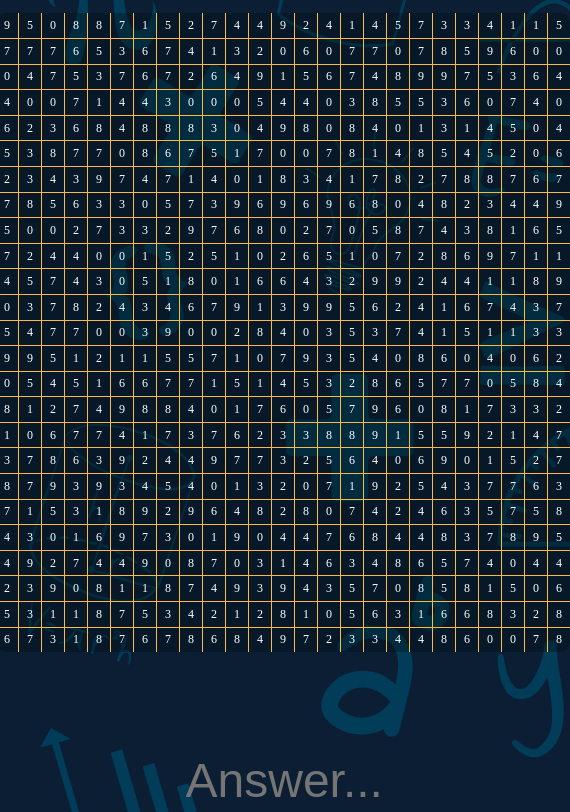
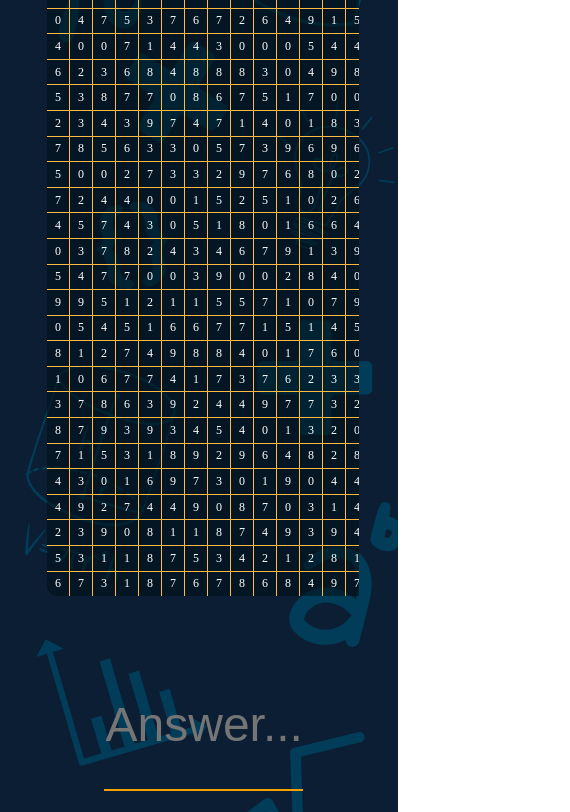
Before and after one commit to DanielL-01/test, a plain HTML site: page index.html in a window 390 px wide. Shown: the part 164-976 px from the top of the page, 570 px wide, since content can reach past the window. Drawn offline with Linux system fonts and the light colour scheme.

Commit message:
Add files via upload

```diff
--- a/index.html
+++ b/index.html
@@ -14,6 +14,7 @@
         <h2><span id="hour">00</span>:<span id="minute">00</span>:<span id="second">00</span></h1>
     </div>
     <div id="part-2">
+        <div id="table">
             <table >
                 <tr>
                   <td id="row-1-col-1"></td>
@@ -691,13 +692,17 @@
                     <td id="row-25-col-25"></td>
                 </tr>
               </table>
+        </div>
+
 
 
           <div id="form">
             <input type="text" placeholder="Answer...">
-            <button onclick="check_answer()">Check</button>
+            <button onclick="check_answer()" id="check">Check</button>
             <h1 id="result"></h1>
+
           </div>
+
     </div>
 
 
--- a/script.js
+++ b/script.js
@@ -3,6 +3,7 @@ document.addEventListener("DOMContentLoaded", () => {
     var seconds = 0
     var minutes = 0
     var hours = 0
+    var attempts = 0
 
 
 
@@ -50,12 +51,12 @@ document.addEventListener("DOMContentLoaded", () => {
 
     document.querySelector("input").addEventListener("keypress", function(event){
         if (event.key == 'Enter'){
-            document.querySelector("button").click()
+            document.querySelector("#check").click()
 
         }
     })
 
-    document.querySelector("button").onclick = () => {
+    document.querySelector("#check").onclick = () => {
     if (document.querySelector("input").value != ""){
         if (document.querySelector("input").value == sum){
             if(minutes < 5){
@@ -71,8 +72,12 @@ document.addEventListener("DOMContentLoaded", () => {
 
         }
         else {
+            attempts += 1
             document.getElementById("result").innerHTML = "SALAH"
             document.getElementById("result").style.color = "red"
+            if (attempts == 3){
+
+            }
         }
 
         document.querySelector("input").value = ""
--- a/style.css
+++ b/style.css
@@ -6,7 +6,6 @@ body{
     flex-direction: column;
     justify-content: space-evenly;
     color: white;
-    margin: 5.5rem;
     background-image: url("./background.svg");
     background-repeat: repeat;
     background-size: cover;
@@ -40,14 +39,23 @@ body{
 #part-2{
     display: flex;
     flex-direction: row;
+    align-items: center;
     justify-content: space-evenly;
-    margin-top: 1rem;
+    margin-top: 40px;
+
+}
+
+#table{
+    display: flex;
+    position: relative;
+    align-items: center;
+    justify-content: center;
 }
 
 table {
     border-collapse: collapse;
     border-style: hidden;
-    background-color: #00121a67;
+    background-color: #00121a92;
     border-radius: 10px;
     /*Remove all the outside
     borders of the existing table*/
@@ -88,7 +96,7 @@ input {
 
 }
 
-button {
+#check {
     margin-top: 3vh;
     height: 7vh;
     width: 25vw;
@@ -112,10 +120,22 @@ button {
 
 
 @media screen and (max-width: 1000px) {
+    body{
+        justify-content: center;
+        align-items: center;
+    }
     #part-2 {
+        display: flex;
         flex-direction: column;
         align-items: center;
         justify-content: center;
+        width: 100%;
+    }
+
+    #table{
+        width: 80%;
+        overflow-x: scroll;
+        justify-content: left;
 
     }
 
@@ -128,6 +148,14 @@ button {
         font-size: 3rem;
     }
 
+    table{
+        position: relative;
+
+    }
+    table td{
+        font-size: 12px;
+    }
+
 
 
 
```
Lines whose indentation alone changed are shown as unchanged.
